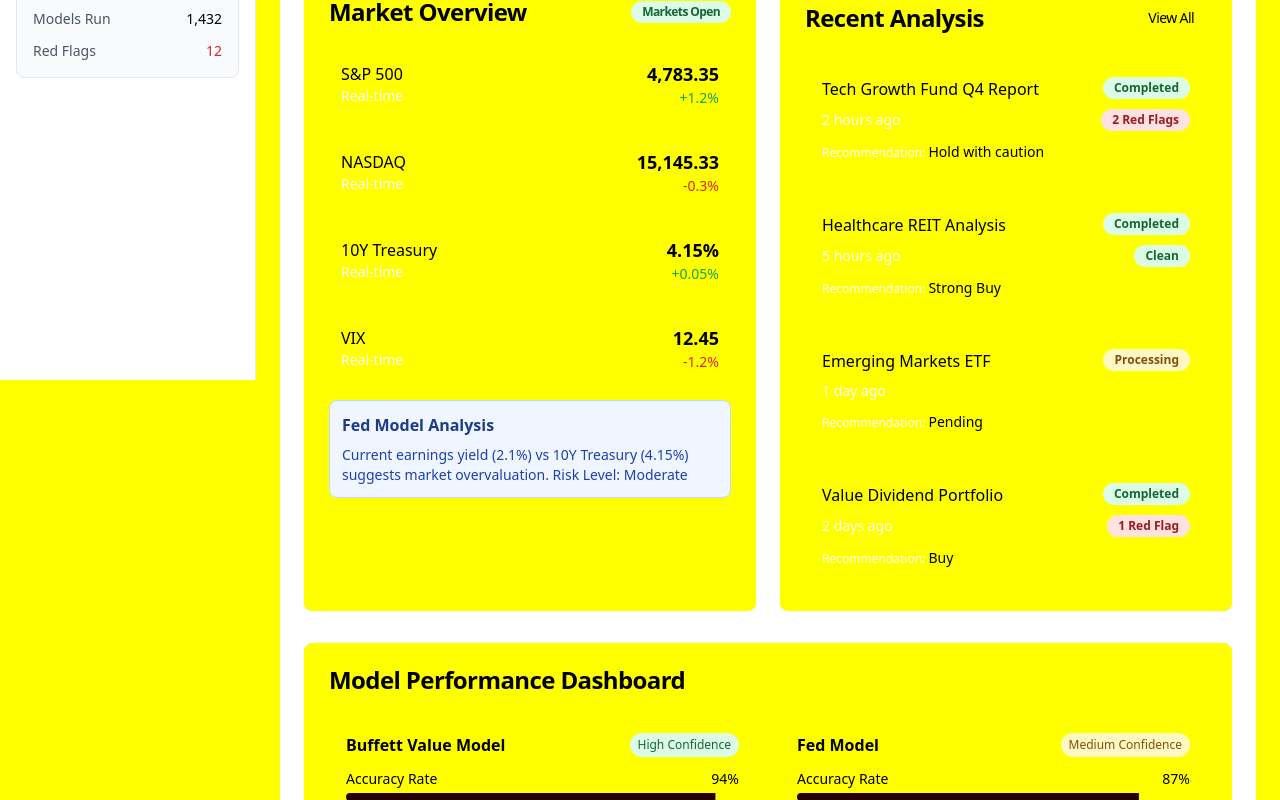
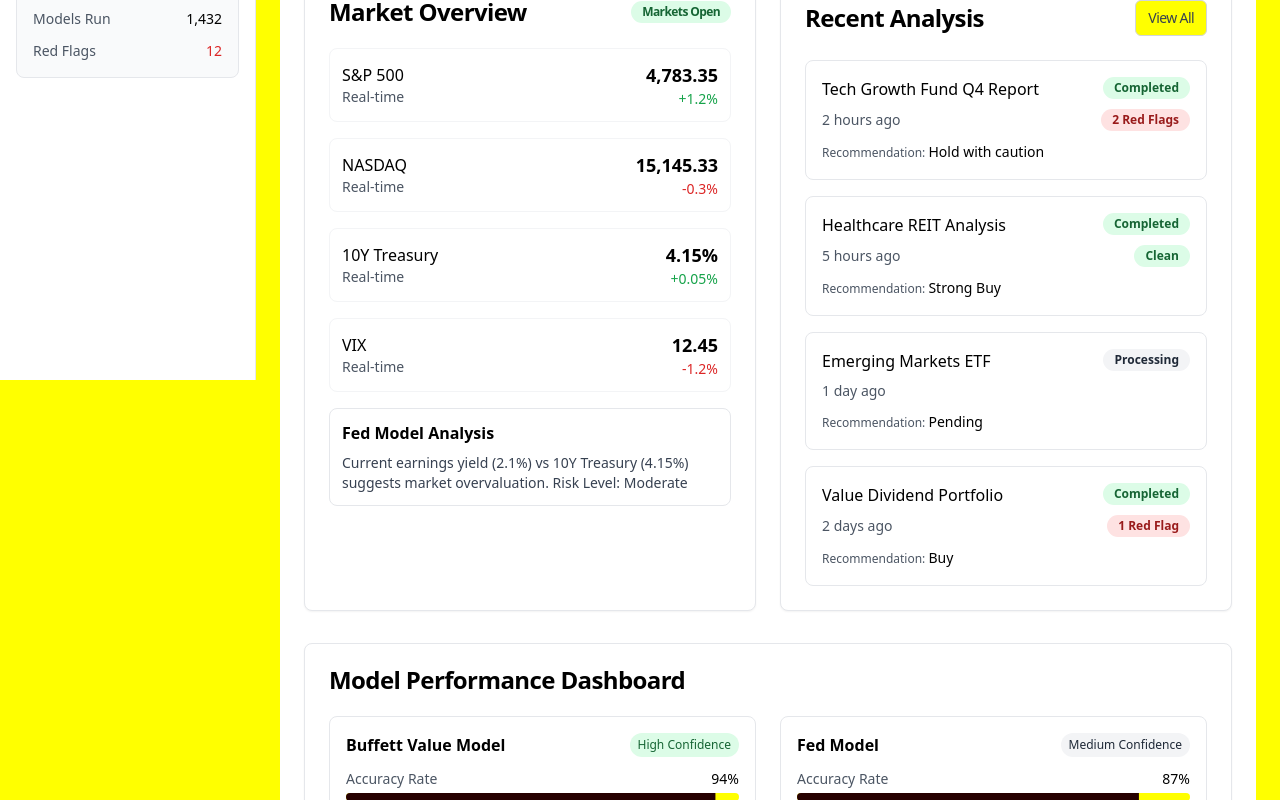
Before and after one commit to Bhavin1018/insight-advisor-platform, a React (Vite) app: page / in a window 1280 px wide. Shown: the part 420-1220 px from the top of the page. Built offline with nearby package versions, Linux system fonts and the light colour scheme.

Commit message:
Fix: Make right sidebar completely white
Updated CSS to ensure the right sidebar has a white background, resolving the yellow background issue.

```diff
--- a/src/components/MarketOverview.tsx
+++ b/src/components/MarketOverview.tsx
@@ -11,9 +11,9 @@ export const MarketOverview = () => {
   ];
 
   return (
-    <Card>
+    <Card className="bg-white border border-gray-200">
       <CardHeader>
-        <CardTitle className="flex items-center justify-between">
+        <CardTitle className="flex items-center justify-between text-black">
           Market Overview
           <Badge variant="secondary" className="bg-green-100 text-green-800">
             Markets Open
@@ -22,13 +22,13 @@ export const MarketOverview = () => {
       </CardHeader>
       <CardContent className="space-y-4">
         {marketData.map((item) => (
-          <div key={item.symbol} className="flex items-center justify-between p-3 rounded-lg bg-accent/50">
+          <div key={item.symbol} className="flex items-center justify-between p-3 rounded-lg bg-white border border-gray-100">
             <div className="flex flex-col">
-              <span className="font-medium text-foreground">{item.symbol}</span>
-              <span className="text-sm text-muted-foreground">Real-time</span>
+              <span className="font-medium text-black">{item.symbol}</span>
+              <span className="text-sm text-gray-600">Real-time</span>
             </div>
             <div className="text-right">
-              <div className="font-bold text-lg">{item.value}</div>
+              <div className="font-bold text-lg text-black">{item.value}</div>
               <div className={`text-sm font-medium ${
                 item.trend === 'up' ? 'text-green-600' : 'text-red-600'
               }`}>
@@ -38,9 +38,9 @@ export const MarketOverview = () => {
           </div>
         ))}
 
-        <div className="mt-4 p-3 bg-blue-50 rounded-lg border border-blue-200">
-          <h4 className="font-semibold text-blue-900 mb-2">Fed Model Analysis</h4>
-          <p className="text-sm text-blue-800">
+        <div className="mt-4 p-3 bg-white rounded-lg border border-gray-200">
+          <h4 className="font-semibold text-black mb-2">Fed Model Analysis</h4>
+          <p className="text-sm text-gray-700">
             Current earnings yield (2.1%) vs 10Y Treasury (4.15%) suggests market overvaluation.
             <span className="font-medium"> Risk Level: Moderate</span>
           </p>
--- a/src/components/ModelPerformance.tsx
+++ b/src/components/ModelPerformance.tsx
@@ -11,20 +11,20 @@ export const ModelPerformance = () => {
   ];
 
   return (
-    <Card>
+    <Card className="bg-white border border-gray-200">
       <CardHeader>
-        <CardTitle>Model Performance Dashboard</CardTitle>
+        <CardTitle className="text-black">Model Performance Dashboard</CardTitle>
       </CardHeader>
       <CardContent>
         <div className="grid grid-cols-1 md:grid-cols-2 gap-6">
           {modelData.map((model) => (
-            <div key={model.name} className="p-4 rounded-lg bg-accent/30 border border-border">
+            <div key={model.name} className="p-4 rounded-lg bg-white border border-gray-200">
               <div className="flex items-center justify-between mb-3">
-                <h4 className="font-semibold text-foreground">{model.name}</h4>
+                <h4 className="font-semibold text-black">{model.name}</h4>
                 <span className={`text-xs px-2 py-1 rounded-full ${
                   model.confidence === 'High'
                     ? 'bg-green-100 text-green-800'
-                    : 'bg-yellow-100 text-yellow-800'
+                    : 'bg-gray-100 text-gray-800'
                 }`}>
                   {model.confidence} Confidence
                 </span>
@@ -33,13 +33,13 @@ export const ModelPerformance = () => {
               <div className="space-y-3">
                 <div>
                   <div className="flex justify-between text-sm mb-1">
-                    <span>Accuracy Rate</span>
-                    <span className="font-medium">{model.accuracy}%</span>
+                    <span className="text-gray-600">Accuracy Rate</span>
+                    <span className="font-medium text-black">{model.accuracy}%</span>
                   </div>
                   <Progress value={model.accuracy} className="h-2" />
                 </div>
 
-                <div className="flex justify-between text-sm text-muted-foreground">
+                <div className="flex justify-between text-sm text-gray-600">
                   <span>Total Predictions</span>
                   <span>{model.predictions}</span>
                 </div>
--- a/src/components/RecentAnalysis.tsx
+++ b/src/components/RecentAnalysis.tsx
@@ -44,7 +44,7 @@ export const RecentAnalysis = () => {
       case 'completed':
         return <Badge className="bg-green-100 text-green-800">Completed</Badge>;
       case 'processing':
-        return <Badge className="bg-yellow-100 text-yellow-800">Processing</Badge>;
+        return <Badge className="bg-gray-100 text-gray-800">Processing</Badge>;
       default:
         return <Badge variant="secondary">Unknown</Badge>;
     }
@@ -57,31 +57,31 @@ export const RecentAnalysis = () => {
   };
 
   return (
-    <Card>
+    <Card className="bg-white border border-gray-200">
       <CardHeader>
-        <CardTitle className="flex items-center justify-between">
+        <CardTitle className="flex items-center justify-between text-black">
           Recent Analysis
-          <Button variant="outline" size="sm">View All</Button>
+          <Button variant="outline" size="sm" className="border-gray-300 text-gray-700">View All</Button>
         </CardTitle>
       </CardHeader>
       <CardContent className="space-y-4">
         {recentReports.map((report) => (
-          <div key={report.id} className="p-4 rounded-lg border border-border hover:bg-accent/50 transition-colors cursor-pointer">
+          <div key={report.id} className="p-4 rounded-lg border border-gray-200 bg-white hover:bg-gray-50 transition-colors cursor-pointer">
             <div className="flex items-start justify-between mb-2">
-              <h4 className="font-medium text-foreground">{report.title}</h4>
+              <h4 className="font-medium text-black">{report.title}</h4>
               {getStatusBadge(report.status)}
             </div>
 
             <div className="flex items-center justify-between text-sm">
-              <span className="text-muted-foreground">{report.timestamp}</span>
+              <span className="text-gray-600">{report.timestamp}</span>
               <div className="flex items-center space-x-2">
                 {getRedFlagBadge(report.redFlags)}
               </div>
             </div>
 
             <div className="mt-2">
-              <span className="text-xs text-muted-foreground">Recommendation: </span>
-              <span className="text-sm font-medium">{report.recommendation}</span>
+              <span className="text-xs text-gray-600">Recommendation: </span>
+              <span className="text-sm font-medium text-black">{report.recommendation}</span>
             </div>
           </div>
         ))}
```
